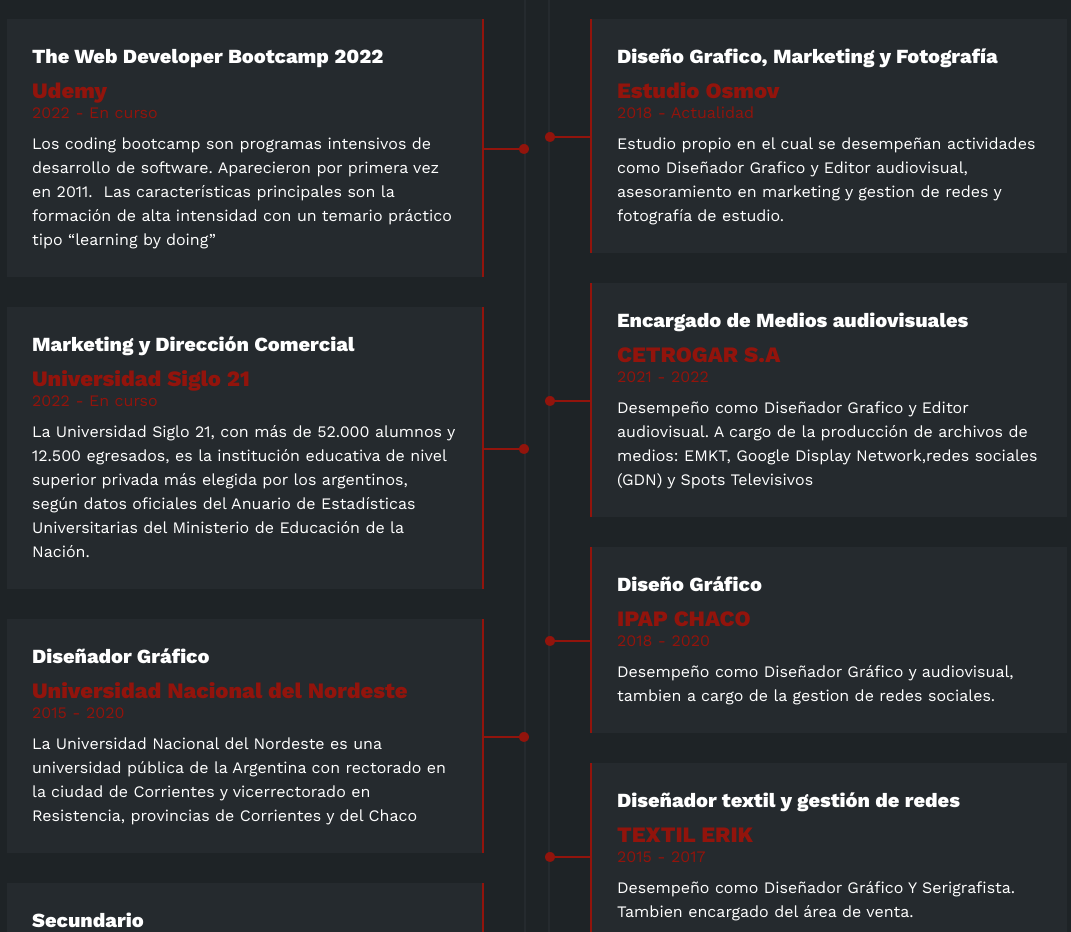
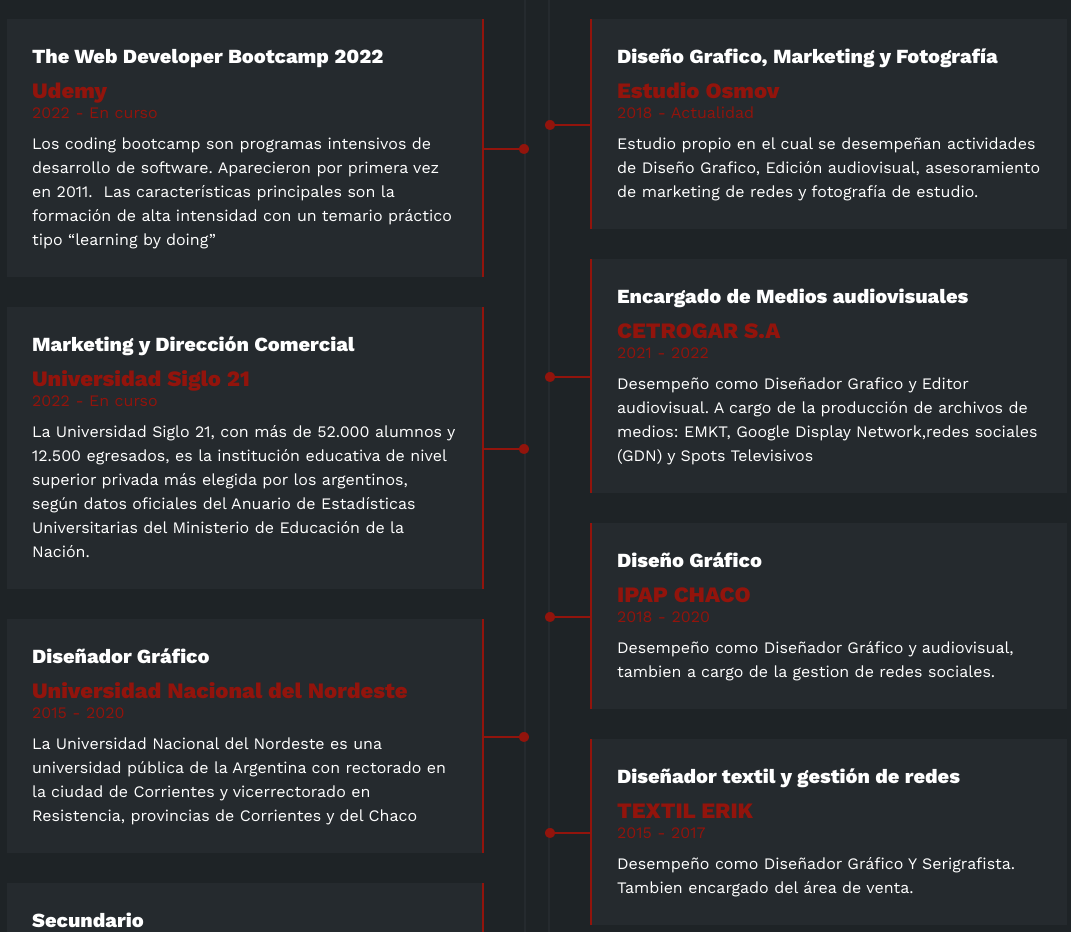
Before and after one commit to Osmokdelevoper/cvoscar.github.io, a plain HTML site: page index.html in a window 1280 px wide. Shown: the part 2220-3152 px from the top of the page, without its empty margins (103-1174 px from the left). Drawn offline with nearby package versions, Linux system fonts and the light colour scheme.

Commit message:
Update index.html

```diff
--- a/index.html
+++ b/index.html
@@ -282,7 +282,7 @@
                         <h4>Diseño Grafico, Marketing y Fotografía</h4>
                         <span class="casa">Estudio Osmov</span>
                         <span class="fecha">2018 - Actualidad</span>
-                        <p>Estudio propio en el cual se desempeñan actividades como Diseñador Grafico y Editor audiovisual, asesoramiento en marketing y gestion de redes y fotografía de estudio.
+                        <p>Estudio propio en el cual se desempeñan actividades de Diseño Grafico, Edición audiovisual, asesoramiento de marketing de redes y fotografía de estudio.
                     </p>
                         <div class="conectord">
                             <div class="circulod"></div>
```
